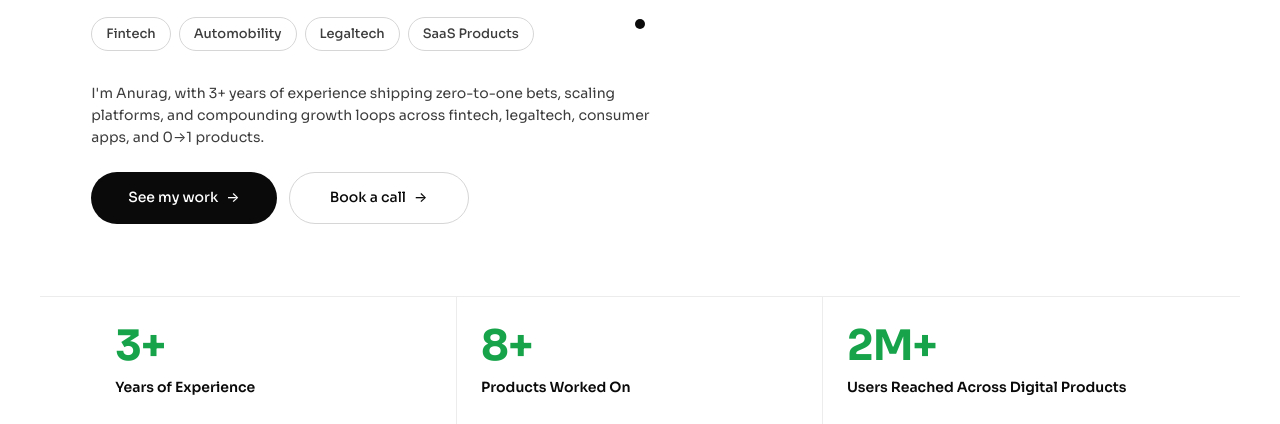
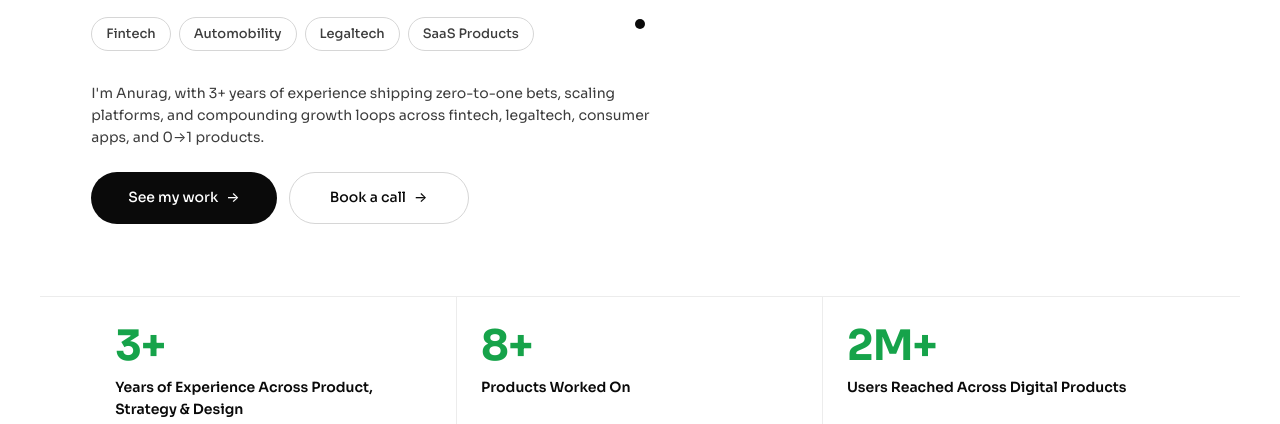
Before and after one commit to Anurag-bhatia/Anurag-s-Portfolio, a plain HTML site: page index.html in a window 1280 px wide. Shown: the part 376-800 px from the top of the page. Drawn offline with Linux system fonts and the light colour scheme.

Commit message:
Expand years of experience metric label
Co-Authored-By: Claude Opus 5.5 <noreply@anthropic.com>

```diff
--- a/index.html
+++ b/index.html
@@ -71,7 +71,7 @@
     <section class="metrics" aria-label="Impact at a glance">
       <div class="metric reveal">
         <div class="metric__num"><span data-count="3">0</span>+</div>
-        <div class="metric__label">Years of Experience</div>
+        <div class="metric__label">Years of Experience Across Product, Strategy &amp; Design</div>
       </div>
       <div class="metric reveal" data-delay="60">
         <div class="metric__num"><span data-count="8">0</span>+</div>
```
